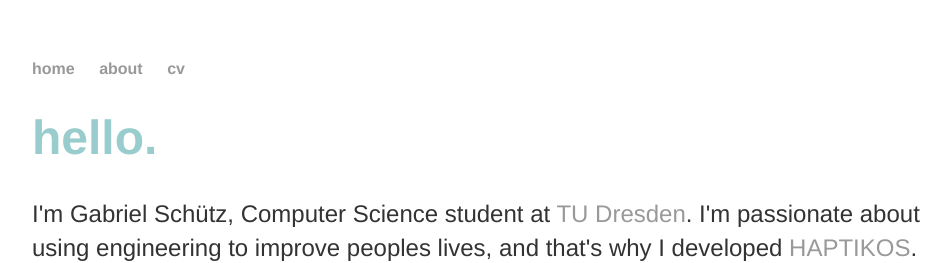
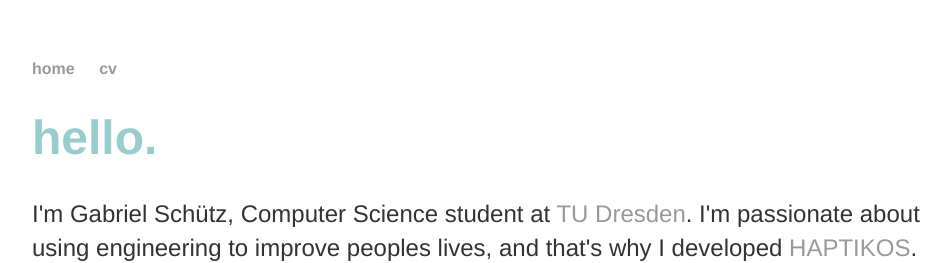
Before and after one commit to gabrielgydu/gabrielgydu.github.io, a Jekyll site: the page built from index.html, in a window 1280 px wide. Shown: the top 263 px of the page, without its empty margins (160-1111 px from the left). Built offline with Jekyll 4.4.1, drawn with Linux system fonts in a browser that asks for light colours.

Commit message:
Update default.html

```diff
--- a/_layouts/default.html
+++ b/_layouts/default.html
@@ -9,7 +9,6 @@
 			<nav>
 	    		<ul>
 	        		<li><a href="/">home</a></li>
-		        	<li><a href="/about">about</a></li>
 	        		<li><a href="./assets/cv.pdf">cv</a></li>
 	    		</ul>
 			</nav>
```
